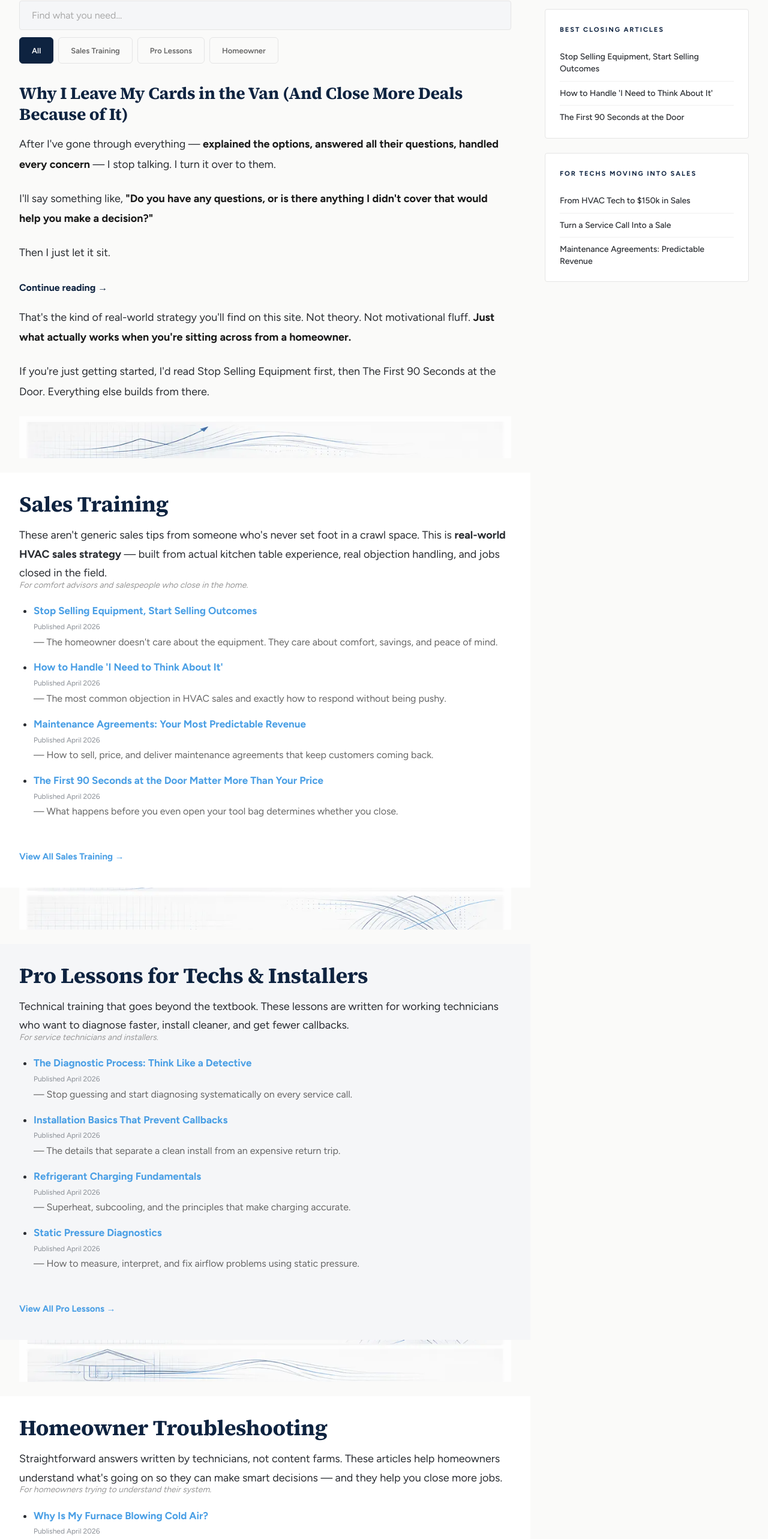
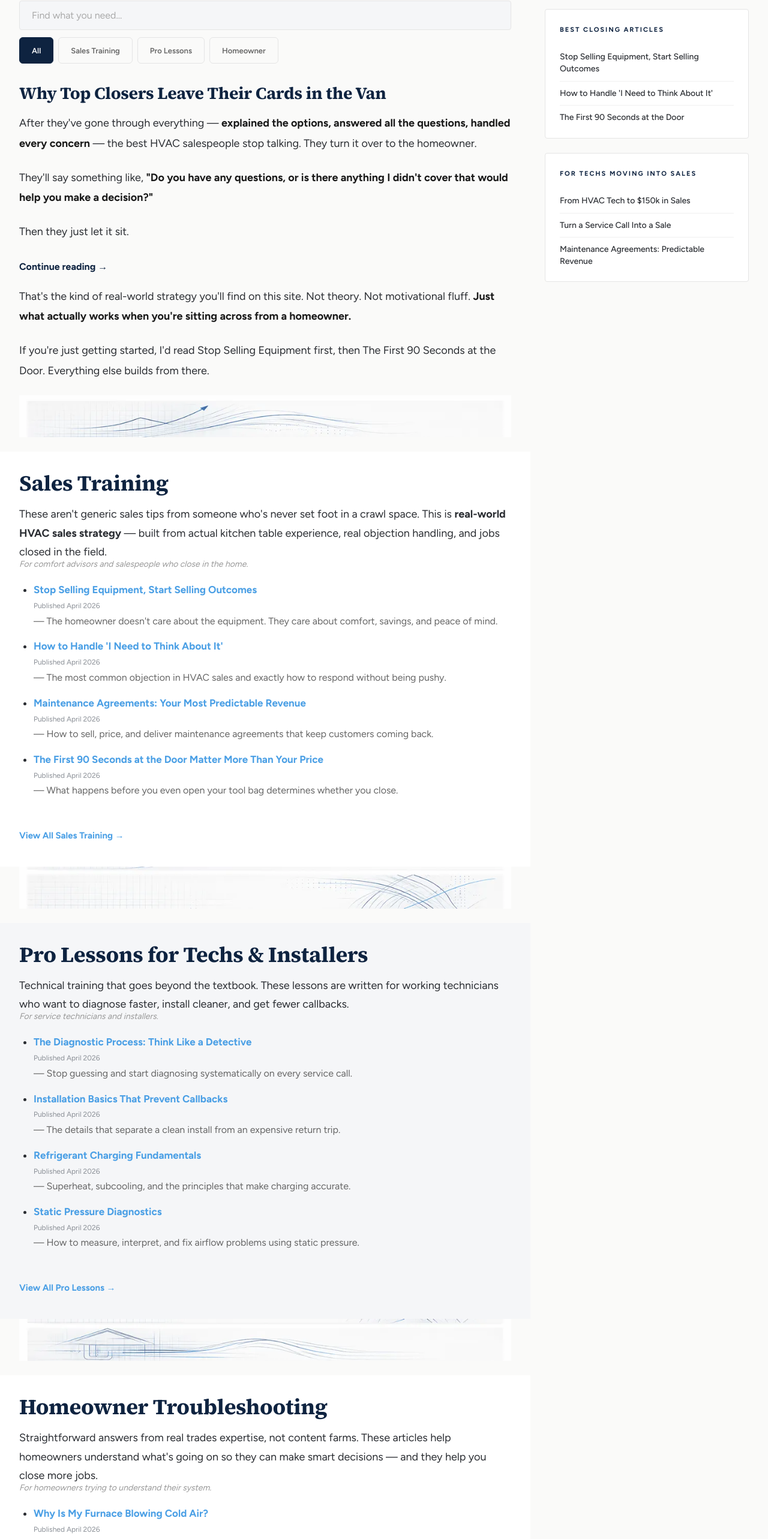
Before and after one commit to Ishack94/HVAC-sales-master, a React (Vite) app: page / in a window 1280 px wide. Shown: the part 960-3526 px from the top of the page at 60% size. Built offline with nearby package versions, Linux system fonts and the light colour scheme.

Commit message:
align homepage copy with about page positioning

```diff
--- a/src/pages/Home.jsx
+++ b/src/pages/Home.jsx
@@ -244,10 +244,10 @@ export default function Home() {
           {/* Body content — always visible intro */}
           {!isFiltering && (
             <div className={`${styles.body} reveal`}>
-              <h2>Why I Leave My Cards in the Van (And Close More Deals Because of It)</h2>
-              <p>After I've gone through everything — <strong>explained the options, answered all their questions, handled every concern</strong> — I stop talking. I turn it over to them.</p>
-              <p>I'll say something like, <strong>"Do you have any questions, or is there anything I didn't cover that would help you make a decision?"</strong></p>
-              <p>Then I just let it sit.</p>
+              <h2>Why Top Closers Leave Their Cards in the Van</h2>
+              <p>After they've gone through everything — <strong>explained the options, answered all the questions, handled every concern</strong> — the best HVAC salespeople stop talking. They turn it over to the homeowner.</p>
+              <p>They'll say something like, <strong>"Do you have any questions, or is there anything I didn't cover that would help you make a decision?"</strong></p>
+              <p>Then they just let it sit.</p>
               {!previewExpanded && (
                 <button type="button" className={styles.continueReading} onClick={() => setPreviewExpanded(true)}>
                   Continue reading →
@@ -337,7 +337,7 @@ export default function Home() {
           {showHomeowner && filteredHomeowner.length > 0 && (
             <div className={`${styles.section} ${styles.sectionWhite} reveal`}>
               <h2 className={styles.sectionH2}>Homeowner Troubleshooting</h2>
-              {!isFiltering && <p>Straightforward answers written by technicians, not content farms. These articles help homeowners understand what's going on so they can make smart decisions — and they help you close more jobs.</p>}
+              {!isFiltering && <p>Straightforward answers from real trades expertise, not content farms. These articles help homeowners understand what's going on so they can make smart decisions — and they help you close more jobs.</p>}
               <p className={styles.sectionIntro}>For homeowners trying to understand their system.</p>
               <ul className={styles.articleList}>
                 {(isFiltering ? filteredHomeowner : homeownerArticles.filter((a) => FEATURED_HOMEOWNER_SLUGS.includes(a.slug))).map((a) => (
```
